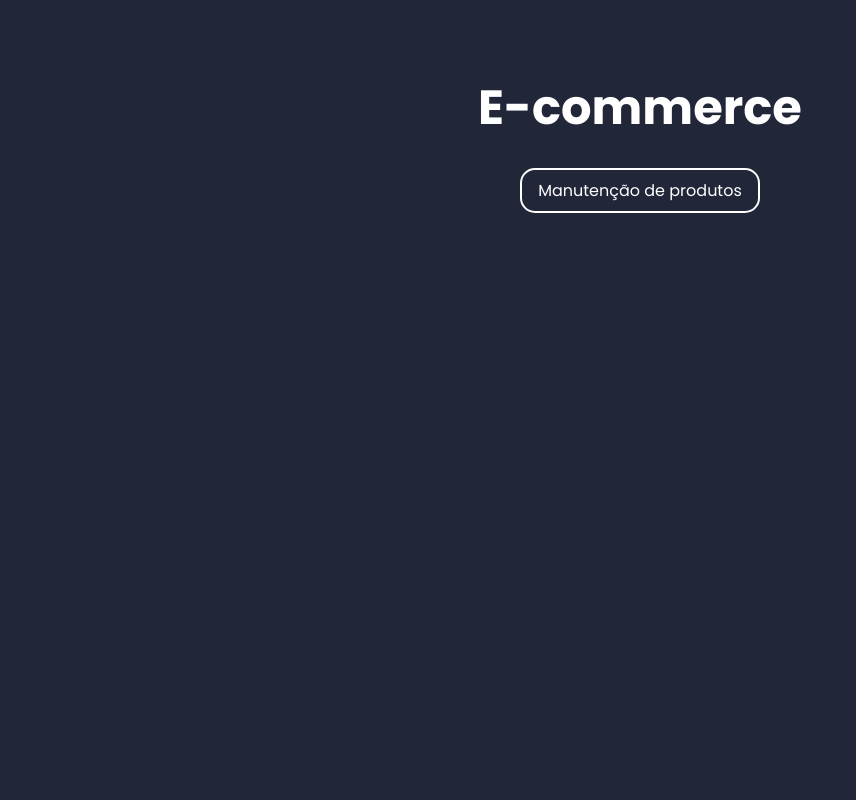
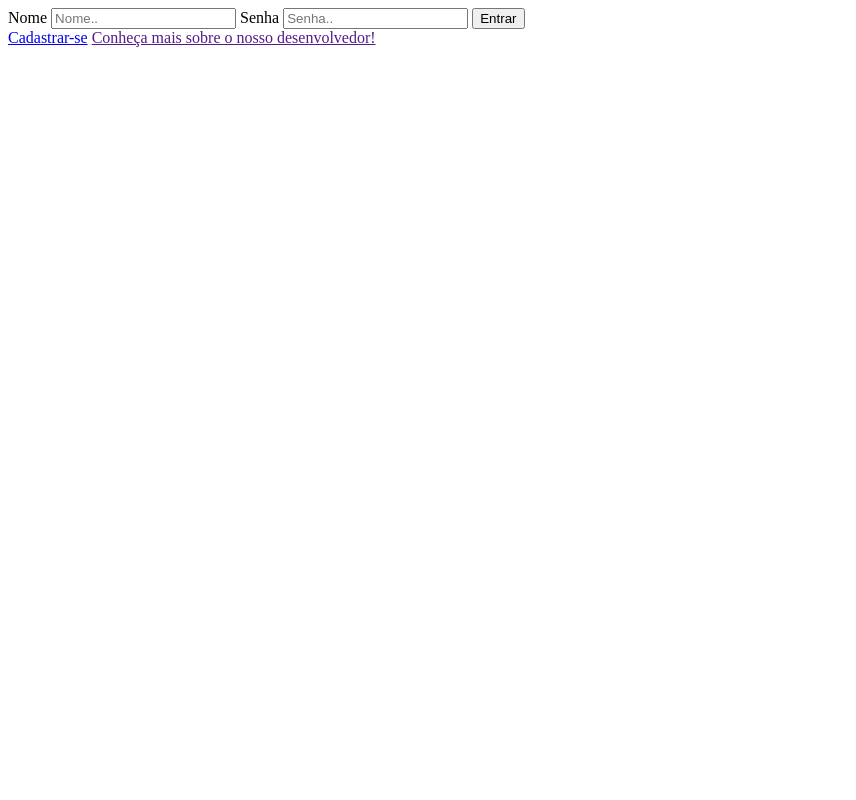
Before and after one commit to evaaldo/CADASTRO-PRODUTOS-PHP, a PHP site: page / in a window 1280 px wide. Shown: the whole page, without its empty margins (0-856 px from the left). Run offline with PHP 8.4, Linux system fonts and the light colour scheme; data that the repository does not hold is empty.

Commit message:
Feat: index.php

```diff
--- a/conexao.php
+++ /dev/null
@@ -1,13 +0,0 @@
-<?php
-
-$username = "root";
-$password = "";
-$database = "produtos";
-$hostname = "localhost";
-
-$conexao = mysqli_connect($hostname, $username, $password, $database);
-if($conexao->error) {
-    exit("Erro ao conectar-se com o banco. " . $conexao->error);
-}
-
-?>
--- a/index.css
+++ /dev/null
@@ -1,89 +0,0 @@
-@import url('https://fonts.googleapis.com/css2?family=Poppins:ital,wght@0,100;0,200;0,300;0,400;0,500;0,600;0,700;0,800;0,900;1,100;1,200;1,300;1,400;1,500;1,600;1,700;1,800;1,900&display=swap');
-
-* {
-    padding: 0;
-    margin: 0;
-}
-
-:root {
-    --branco: #fff;
-    --preto: #000;
-    --fundo: #222639;
-    --vermelho: rgb(179, 21, 21);
-    --valor: #1B9C85;
-}
-
-body {
-    width: 100vw;
-    height: 100vh;
-    font-family: 'Poppins', sans-serif;
-    background-color: var(--fundo);
-    color: var(--branco);
-}
-
-.produtos {
-    display: flex;
-    flex-direction: column;
-    justify-content: center;
-    align-items: center;
-}
-
-.produtos h1 {
-    text-align: center;
-    font-size: 3em;
-    margin-top: 1.5em;
-}
-
-.produtos a {
-    color: var(--branco);
-    text-decoration: none;
-    padding: .5em 1em;
-    border: 2px solid var(--branco);
-    border-radius: 15px;
-    margin: 0 auto;
-    transition: .3s;
-    margin: 1.5em 0;
-}
-
-.produtos a:hover {
-    background-color: var(--branco);
-    color: var(--preto);
-}
-
-.produto {
-    display: flex;
-    justify-content: center;
-    align-items: center;
-    gap: 2em;
-}
-
-.caixa {
-    display: flex;
-    justify-content: center;
-    align-items: center;
-    flex-direction: column;
-    width: 250px;
-    height: 250px;
-    text-align: center;
-}
-
-.caixa h4 {
-    color: var(--valor);
-}
-
-.caixa button {
-    padding: .5em 1em;
-    border: none;
-    color: var(--branco);
-    font-weight: 700;
-    background-color: var(--valor);
-    border-radius: 15px;
-    margin-top: .5em;
-    cursor: pointer;
-    transition: .3s;
-    font-size: 1.3em;
-}
-
-.caixa button:hover {
-    opacity: .7;
-}
--- a/index.php
+++ b/index.php
@@ -1,33 +1,30 @@
+<?php
+
+?>
+
 <!DOCTYPE html>
-<html lang="pt-br">
+<html lang="en">
 <head>
-    <title>Produtos</title>
-    <link rel="stylesheet" href="index.css">
+    <meta charset="UTF-8">
+    <meta http-equiv="X-UA-Compatible" content="IE=edge">
+    <meta name="viewport" content="width=device-width, initial-scale=1.0">
+    <title>Acessar treinos</title>
 </head>
 <body>
-    <section class="produtos">
-        <h1>E-commerce</h1>
-        <a href="CUD.php">Manutenção de produtos</a>
-        <div class="produto">
-            <?php
-            include('conexao.php');
+    <section class="box-login">
+        <div class="box-arte">
 
-            $consulta = "SELECT * FROM tb_produtos";
-            $consulta_query = $conexao->query($consulta);
-
-            $quantidade = $consulta_query->num_rows;
-
-            if($quantidade > 0) {
-                while($row = $consulta_query->fetch_object()) {
-                    print "<div class='caixa'>";
-                    print "<h2>" . $row->produto . "</h2>";
-                    print "<h4>R$ " . $row->preco . ",00</h4>";
-                    print "<p>" . $row->descricao . "</p>";
-                    print "<button>Comprar</button>";
-                    print "</div>";
-                }
-            }
-            ?>
+        </div>
+        <div class="box-credenciais">
+            <form class="box-form" method="post">
+                <label for="nome">Nome</label>
+                <input type="text" name="nome" id="nome" placeholder="Nome..">
+                <label for="senha">Senha</label>
+                <input type="text" name="senha" id="senha" placeholder="Senha..">
+                <input type="submit" value="Entrar">
+            </form>
+            <a class="signUp" href="cadastro.php">Cadastrar-se</a>
+            <a class="github" href="">Conheça mais sobre o nosso desenvolvedor!</a>
         </div>
     </section>
 </body>
```
Also changed, not shown: CUD.php (deleted, +0 -63 lines), README.md (deleted).
